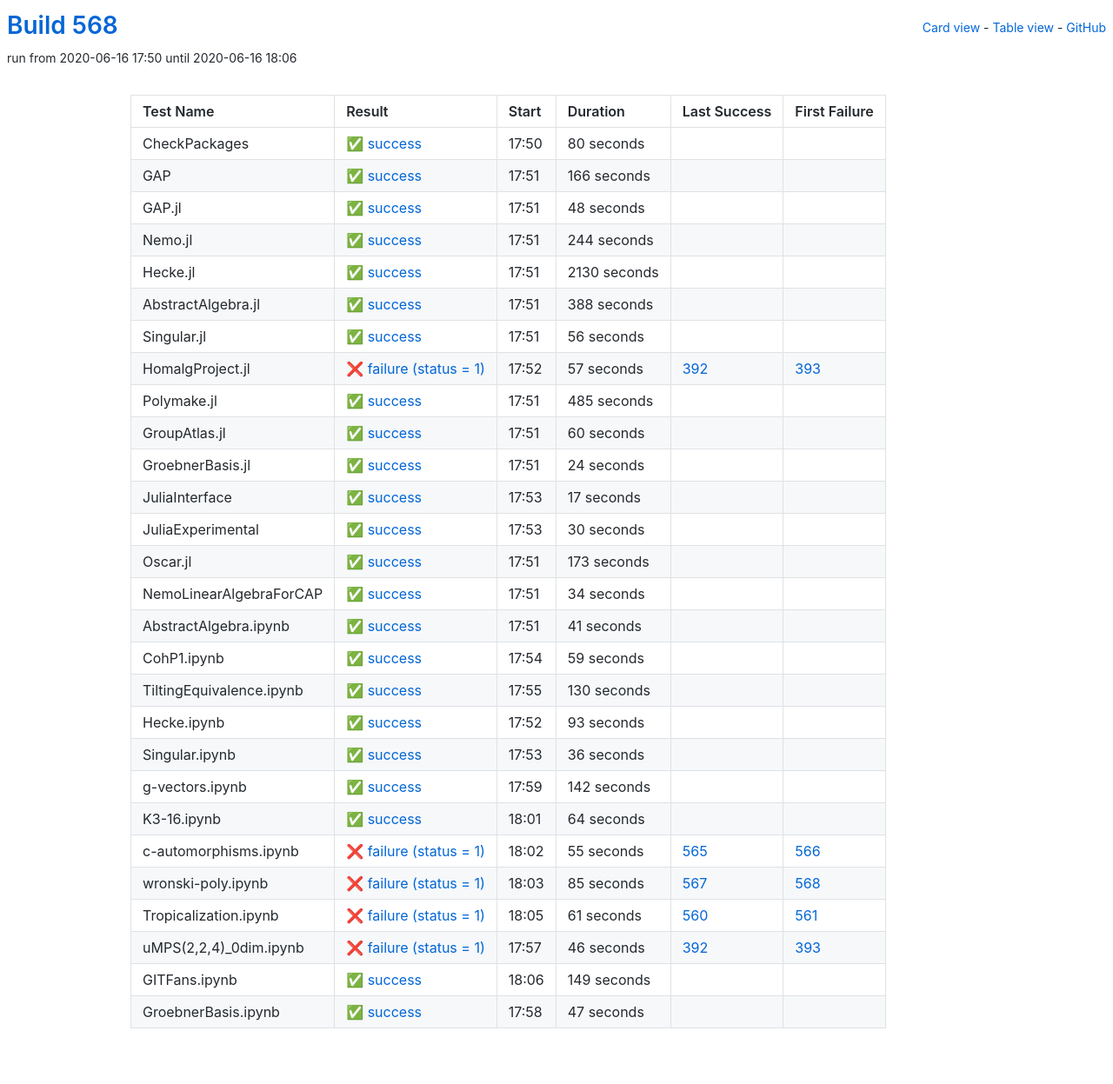
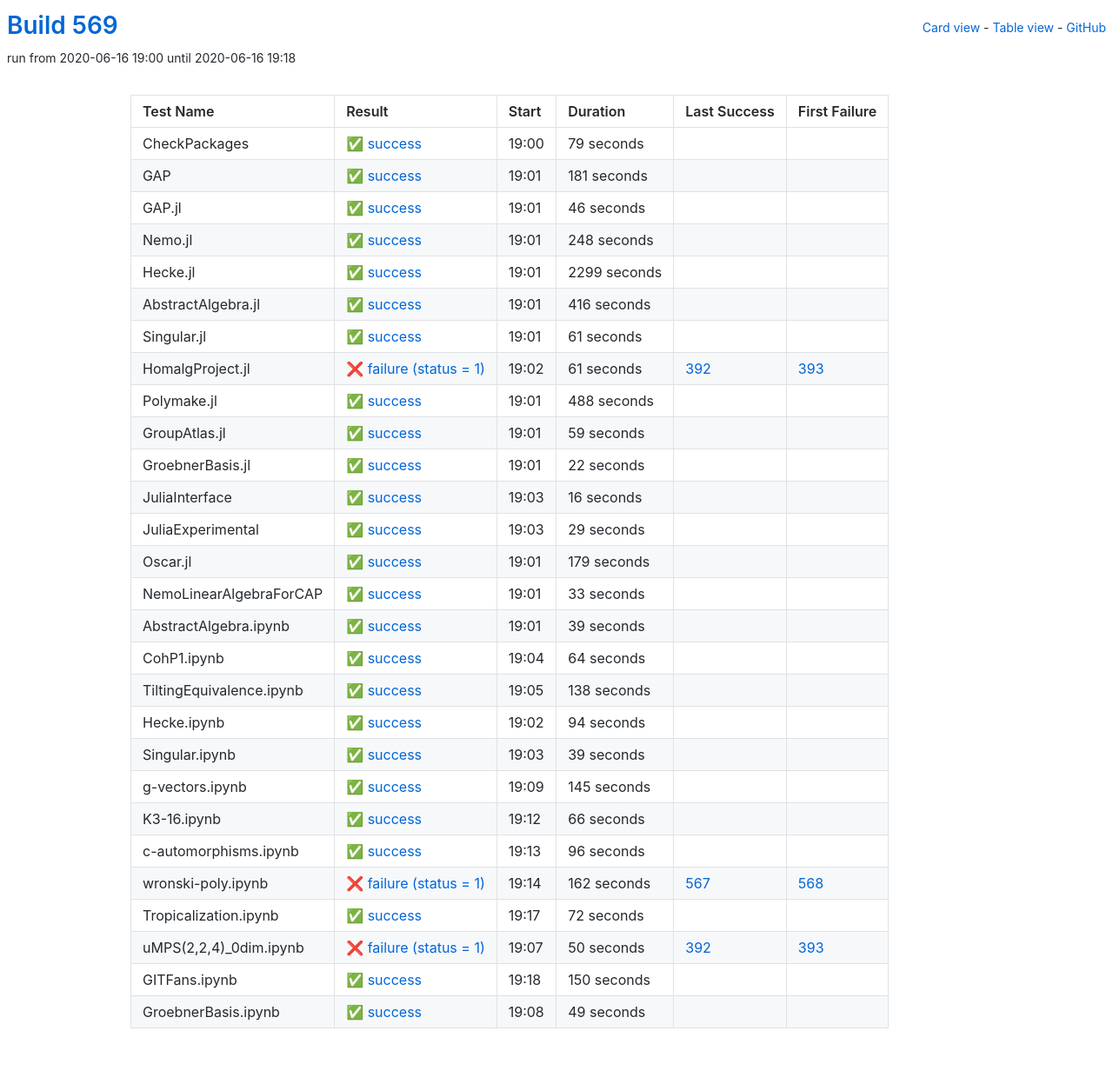
Before and after one commit to oscar-system/oscar-ci-status-1.4, a Jekyll site: the page built from table.html, in a window 1280 px wide. Shown: the whole page at 87% size. Built offline with Jekyll 4.4.1, drawn with Linux system fonts in a browser that asks for light colours.

Commit message:
Build #569

```diff
--- a/_data/ci.yml
+++ b/_data/ci.yml
@@ -1,6 +1,6 @@
 ---
-build: 568
-build_url: https://oscarci.mathematik.uni-kl.de/job/oscar-julia-1.4/568/
+build: 569
+build_url: https://oscarci.mathematik.uni-kl.de/job/oscar-julia-1.4/569/
 job: oscar-julia-1.4
 organization: oscar-system
 repo: oscar-ci-status-1.4
@@ -8,200 +8,116 @@ repourl: https://github.com/oscar-system/oscar-ci-status-1.4
 tests:
 - name: CheckPackages
   id: checkpackages
-  log: https://oscarci.mathematik.uni-kl.de/job/oscar-julia-1.4/568/artifact/logs/build-568/CheckPackages.log
-  start: 2020-06-16 17:50
+  log: https://oscarci.mathematik.uni-kl.de/job/oscar-julia-1.4/569/artifact/logs/build-569/CheckPackages.log
+  start: 2020-06-16 19:00
   success: true
   exitcode: 0
   status: success
-  duration: 80
+  duration: 79
   last_success: false
   last_success_url:
   first_failure: false
   first_failure_url:
 - name: GAP
   id: gap
-  log: https://oscarci.mathematik.uni-kl.de/job/oscar-julia-1.4/568/artifact/logs/build-568/GAP.log
-  start: 2020-06-16 17:51
+  log: https://oscarci.mathematik.uni-kl.de/job/oscar-julia-1.4/569/artifact/logs/build-569/GAP.log
+  start: 2020-06-16 19:01
   success: true
   exitcode: 0
   status: success
-  duration: 166
+  duration: 181
   last_success: false
   last_success_url:
   first_failure: false
   first_failure_url:
 - name: GAP.jl
   id: gap-jl
-  log: https://oscarci.mathematik.uni-kl.de/job/oscar-julia-1.4/568/artifact/logs/build-568/GAP.jl.log
-  start: 2020-06-16 17:51
+  log: https://oscarci.mathematik.uni-kl.de/job/oscar-julia-1.4/569/artifact/logs/build-569/GAP.jl.log
+  start: 2020-06-16 19:01
   success: true
   exitcode: 0
   status: success
-  duration: 48
+  duration: 46
   last_success: false
   last_success_url:
   first_failure: false
   first_failure_url:
 - name: Nemo.jl
   id: nemo-jl
-  log: https://oscarci.mathematik.uni-kl.de/job/oscar-julia-1.4/568/artifact/logs/build-568/Nemo.jl.log
-  start: 2020-06-16 17:51
+  log: https://oscarci.mathematik.uni-kl.de/job/oscar-julia-1.4/569/artifact/logs/build-569/Nemo.jl.log
+  start: 2020-06-16 19:01
   success: true
   exitcode: 0
   status: success
-  duration: 244
+  duration: 248
   last_success: false
   last_success_url:
   first_failure: false
   first_failure_url:
 - name: Hecke.jl
   id: hecke-jl
-  log: https://oscarci.mathematik.uni-kl.de/job/oscar-julia-1.4/568/artifact/logs/build-568/Hecke.jl.log
-  start: 2020-06-16 17:51
+  log: https://oscarci.mathematik.uni-kl.de/job/oscar-julia-1.4/569/artifact/logs/build-569/Hecke.jl.log
+  start: 2020-06-16 19:01
   success: true
   exitcode: 0
   status: success
-  duration: 2130
+  duration: 2299
   last_success: false
   last_success_url:
   first_failure: false
   first_failure_url:
 - name: AbstractAlgebra.jl
   id: abstractalgebra-jl
-  log: https://oscarci.mathematik.uni-kl.de/job/oscar-julia-1.4/568/artifact/logs/build-568/AbstractAlgebra.jl.log
-  start: 2020-06-16 17:51
+  log: https://oscarci.mathematik.uni-kl.de/job/oscar-julia-1.4/569/artifact/logs/build-569/AbstractAlgebra.jl.log
+  start: 2020-06-16 19:01
   success: true
   exitcode: 0
   status: success
-  duration: 388
+  duration: 416
   last_success: false
   last_success_url:
   first_failure: false
   first_failure_url:
 - name: Singular.jl
   id: singular-jl
-  log: https://oscarci.mathematik.uni-kl.de/job/oscar-julia-1.4/568/artifact/logs/build-568/Singular.jl.log
-  start: 2020-06-16 17:51
+  log: https://oscarci.mathematik.uni-kl.de/job/oscar-julia-1.4/569/artifact/logs/build-569/Singular.jl.log
+  start: 2020-06-16 19:01
   success: true
   exitcode: 0
   status: success
-  duration: 56
+  duration: 61
   last_success: false
   last_success_url:
   first_failure: false
   first_failure_url:
 - name: HomalgProject.jl
   id: homalgproject-jl
-  log: https://oscarci.mathematik.uni-kl.de/job/oscar-julia-1.4/568/artifact/logs/build-568/HomalgProject.jl.log
-  start: 2020-06-16 17:52
+  log: https://oscarci.mathematik.uni-kl.de/job/oscar-julia-1.4/569/artifact/logs/build-569/HomalgProject.jl.log
+  start: 2020-06-16 19:02
   success: false
   exitcode: 1
   status: failure
-  duration: 57
+  duration: 61
   last_success: 392
   last_success_url: https://oscarci.mathematik.uni-kl.de/job/oscar-julia-1.4/392/
   first_failure: 393
   first_failure_url: https://oscarci.mathematik.uni-kl.de/job/oscar-julia-1.4/393/
 - name: Polymake.jl
   id: polymake-jl
-  log: https://oscarci.mathematik.uni-kl.de/job/oscar-julia-1.4/568/artifact/logs/build-568/Polymake.jl.log
-  start: 2020-06-16 17:51
+  log: https://oscarci.mathematik.uni-kl.de/job/oscar-julia-1.4/569/artifact/logs/build-569/Polymake.jl.log
+  start: 2020-06-16 19:01
   success: true
   exitcode: 0
   status: success
-  duration: 485
+  duration: 488
   last_success: false
   last_success_url:
   first_failure: false
   first_failure_url:
 - name: GroupAtlas.jl
   id: groupatlas-jl
-  log: https://oscarci.mathematik.uni-kl.de/job/oscar-julia-1.4/568/artifact/logs/build-568/GroupAtlas.jl.log
-  start: 2020-06-16 17:51
-  success: true
-  exitcode: 0
-  status: success
-  duration: 60
-  last_success: false
-  last_success_url:
-  first_failure: false
-  first_failure_url:
-- name: GroebnerBasis.jl
-  id: groebnerbasis-jl
-  log: https://oscarci.mathematik.uni-kl.de/job/oscar-julia-1.4/568/artifact/logs/build-568/GroebnerBasis.jl.log
-  start: 2020-06-16 17:51
-  success: true
-  exitcode: 0
-  status: success
-  duration: 24
-  last_success: false
-  last_success_url:
-  first_failure: false
-  first_failure_url:
-- name: JuliaInterface
-  id: juliainterface
-  log: https://oscarci.mathematik.uni-kl.de/job/oscar-julia-1.4/568/artifact/logs/build-568/JuliaInterface.log
-  start: 2020-06-16 17:53
-  success: true
-  exitcode: 0
-  status: success
-  duration: 17
-  last_success: false
-  last_success_url:
-  first_failure: false
-  first_failure_url:
-- name: JuliaExperimental
-  id: juliaexperimental
-  log: https://oscarci.mathematik.uni-kl.de/job/oscar-julia-1.4/568/artifact/logs/build-568/JuliaExperimental.log
-  start: 2020-06-16 17:53
-  success: true
-  exitcode: 0
-  status: success
-  duration: 30
-  last_success: false
-  last_success_url:
-  first_failure: false
-  first_failure_url:
-- name: Oscar.jl
-  id: oscar-jl
-  log: https://oscarci.mathematik.uni-kl.de/job/oscar-julia-1.4/568/artifact/logs/build-568/Oscar.jl.log
-  start: 2020-06-16 17:51
-  success: true
-  exitcode: 0
-  status: success
-  duration: 173
-  last_success: false
-  last_success_url:
-  first_failure: false
-  first_failure_url:
-- name: NemoLinearAlgebraForCAP
-  id: nemolinearalgebraforcap
-  log: https://oscarci.mathematik.uni-kl.de/job/oscar-julia-1.4/568/artifact/logs/build-568/NemoLinearAlgebraForCAP.log
-  start: 2020-06-16 17:51
-  success: true
-  exitcode: 0
-  status: success
-  duration: 34
-  last_success: false
-  last_success_url:
-  first_failure: false
-  first_failure_url:
-- name: AbstractAlgebra.ipynb
-  id: abstractalgebra-ipynb
-  log: https://oscarci.mathematik.uni-kl.de/job/oscar-julia-1.4/568/artifact/logs/build-568/AbstractAlgebra.ipynb.log
-  start: 2020-06-16 17:51
-  success: true
-  exitcode: 0
-  status: success
-  duration: 41
-  last_success: false
-  last_success_url:
-  first_failure: false
-  first_failure_url:
-- name: CohP1.ipynb
-  id: cohp1-ipynb
-  log: https://oscarci.mathematik.uni-kl.de/job/oscar-julia-1.4/568/artifact/logs/build-568/CohP1.ipynb.log
-  start: 2020-06-16 17:54
+  log: https://oscarci.mathematik.uni-kl.de/job/oscar-julia-1.4/569/artifact/logs/build-569/GroupAtlas.jl.log
+  start: 2020-06-16 19:01
   success: true
   exitcode: 0
   status: success
@@ -210,58 +126,82 @@ tests:
   last_success_url:
   first_failure: false
   first_failure_url:
-- name: TiltingEquivalence.ipynb
-  id: tiltingequivalence-ipynb
-  log: https://oscarci.mathematik.uni-kl.de/job/oscar-julia-1.4/568/artifact/logs/build-568/TiltingEquivalence.ipynb.log
-  start: 2020-06-16 17:55
+- name: GroebnerBasis.jl
+  id: groebnerbasis-jl
+  log: https://oscarci.mathematik.uni-kl.de/job/oscar-julia-1.4/569/artifact/logs/build-569/GroebnerBasis.jl.log
+  start: 2020-06-16 19:01
   success: true
   exitcode: 0
   status: success
-  duration: 130
+  duration: 22
   last_success: false
   last_success_url:
   first_failure: false
   first_failure_url:
-- name: Hecke.ipynb
-  id: hecke-ipynb
-  log: https://oscarci.mathematik.uni-kl.de/job/oscar-julia-1.4/568/artifact/logs/build-568/Hecke.ipynb.log
-  start: 2020-06-16 17:52
+- name: JuliaInterface
+  id: juliainterface
+  log: https://oscarci.mathematik.uni-kl.de/job/oscar-julia-1.4/569/artifact/logs/build-569/JuliaInterface.log
+  start: 2020-06-16 19:03
   success: true
   exitcode: 0
   status: success
-  duration: 93
+  duration: 16
   last_success: false
   last_success_url:
   first_failure: false
   first_failure_url:
-- name: Singular.ipynb
-  id: singular-ipynb
-  log: https://oscarci.mathematik.uni-kl.de/job/oscar-julia-1.4/568/artifact/logs/build-568/Singular.ipynb.log
-  start: 2020-06-16 17:53
+- name: JuliaExperimental
+  id: juliaexperimental
+  log: https://oscarci.mathematik.uni-kl.de/job/oscar-julia-1.4/569/artifact/logs/build-569/JuliaExperimental.log
+  start: 2020-06-16 19:03
   success: true
   exitcode: 0
   status: success
-  duration: 36
+  duration: 29
   last_success: false
   last_success_url:
   first_failure: false
   first_failure_url:
-- name: g-vectors.ipynb
-  id: g-vectors-ipynb
-  log: https://oscarci.mathematik.uni-kl.de/job/oscar-julia-1.4/568/artifact/logs/build-568/g-vectors.ipynb.log
-  start: 2020-06-16 17:59
+- name: Oscar.jl
+  id: oscar-jl
+  log: https://oscarci.mathematik.uni-kl.de/job/oscar-julia-1.4/569/artifact/logs/build-569/Oscar.jl.log
+  start: 2020-06-16 19:01
   success: true
   exitcode: 0
   status: success
-  duration: 142
+  duration: 179
   last_success: false
   last_success_url:
   first_failure: false
   first_failure_url:
-- name: K3-16.ipynb
-  id: k3-16-ipynb
-  log: https://oscarci.mathematik.uni-kl.de/job/oscar-julia-1.4/568/artifact/logs/build-568/K3-16.ipynb.log
-  start: 2020-06-16 18:01
+- name: NemoLinearAlgebraForCAP
+  id: nemolinearalgebraforcap
+  log: https://oscarci.mathematik.uni-kl.de/job/oscar-julia-1.4/569/artifact/logs/build-569/NemoLinearAlgebraForCAP.log
+  start: 2020-06-16 19:01
+  success: true
+  exitcode: 0
+  status: success
+  duration: 33
+  last_success: false
+  last_success_url:
+  first_failure: false
+  first_failure_url:
+- name: AbstractAlgebra.ipynb
+  id: abstractalgebra-ipynb
+  log: https://oscarci.mathematik.uni-kl.de/job/oscar-julia-1.4/569/artifact/logs/build-569/AbstractAlgebra.ipynb.log
+  start: 2020-06-16 19:01
+  success: true
+  exitcode: 0
+  status: success
+  duration: 39
+  last_success: false
+  last_success_url:
+  first_failure: false
+  first_failure_url:
+- name: CohP1.ipynb
+  id: cohp1-ipynb
+  log: https://oscarci.mathematik.uni-kl.de/job/oscar-julia-1.4/569/artifact/logs/build-569/CohP1.ipynb.log
+  start: 2020-06-16 19:04
   success: true
   exitcode: 0
   status: success
@@ -270,74 +210,134 @@ tests:
   last_success_url:
   first_failure: false
   first_failure_url:
+- name: TiltingEquivalence.ipynb
+  id: tiltingequivalence-ipynb
+  log: https://oscarci.mathematik.uni-kl.de/job/oscar-julia-1.4/569/artifact/logs/build-569/TiltingEquivalence.ipynb.log
+  start: 2020-06-16 19:05
+  success: true
+  exitcode: 0
+  status: success
+  duration: 138
+  last_success: false
+  last_success_url:
+  first_failure: false
+  first_failure_url:
+- name: Hecke.ipynb
+  id: hecke-ipynb
+  log: https://oscarci.mathematik.uni-kl.de/job/oscar-julia-1.4/569/artifact/logs/build-569/Hecke.ipynb.log
+  start: 2020-06-16 19:02
+  success: true
+  exitcode: 0
+  status: success
+  duration: 94
+  last_success: false
+  last_success_url:
+  first_failure: false
+  first_failure_url:
+- name: Singular.ipynb
+  id: singular-ipynb
+  log: https://oscarci.mathematik.uni-kl.de/job/oscar-julia-1.4/569/artifact/logs/build-569/Singular.ipynb.log
+  start: 2020-06-16 19:03
+  success: true
+  exitcode: 0
+  status: success
+  duration: 39
+  last_success: false
+  last_success_url:
+  first_failure: false
+  first_failure_url:
+- name: g-vectors.ipynb
+  id: g-vectors-ipynb
+  log: https://oscarci.mathematik.uni-kl.de/job/oscar-julia-1.4/569/artifact/logs/build-569/g-vectors.ipynb.log
+  start: 2020-06-16 19:09
+  success: true
+  exitcode: 0
+  status: success
+  duration: 145
+  last_success: false
+  last_success_url:
+  first_failure: false
+  first_failure_url:
+- name: K3-16.ipynb
+  id: k3-16-ipynb
+  log: https://oscarci.mathematik.uni-kl.de/job/oscar-julia-1.4/569/artifact/logs/build-569/K3-16.ipynb.log
+  start: 2020-06-16 19:12
+  success: true
+  exitcode: 0
+  status: success
+  duration: 66
+  last_success: false
+  last_success_url:
+  first_failure: false
+  first_failure_url:
 - name: c-automorphisms.ipynb
   id: c-automorphisms-ipynb
-  log: https://oscarci.mathematik.uni-kl.de/job/oscar-julia-1.4/568/artifact/logs/build-568/c-automorphisms.ipynb.log
-  start: 2020-06-16 18:02
+  log: https://oscarci.mathematik.uni-kl.de/job/oscar-julia-1.4/569/artifact/logs/build-569/c-automorphisms.ipynb.log
+  start: 2020-06-16 19:13
+  success: true
+  exitcode: 0
+  status: success
+  duration: 96
+  last_success: false
+  last_success_url:
+  first_failure: false
+  first_failure_url:
+- name: wronski-poly.ipynb
+  id: wronski-poly-ipynb
+  log: https://oscarci.mathematik.uni-kl.de/job/oscar-julia-1.4/569/artifact/logs/build-569/wronski-poly.ipynb.log
+  start: 2020-06-16 19:14
   success: false
   exitcode: 1
   status: failure
-  duration: 55
-  last_success: 565
-  last_success_url: https://oscarci.mathematik.uni-kl.de/job/oscar-julia-1.4/565/
-  first_failure: 566
-  first_failure_url: https://oscarci.mathematik.uni-kl.de/job/oscar-julia-1.4/566/
-- name: wronski-poly.ipynb
-  id: wronski-poly-ipynb
-  log: https://oscarci.mathematik.uni-kl.de/job/oscar-julia-1.4/568/artifact/logs/build-568/wronski-poly.ipynb.log
-  start: 2020-06-16 18:03
-  success: false
-  exitcode: 1
-  status: failure
-  duration: 85
+  duration: 162
   last_success: 567
   last_success_url: https://oscarci.mathematik.uni-kl.de/job/oscar-julia-1.4/567/
   first_failure: 568
   first_failure_url: https://oscarci.mathematik.uni-kl.de/job/oscar-julia-1.4/568/
 - name: Tropicalization.ipynb
   id: tropicalization-ipynb
-  log: https://oscarci.mathematik.uni-kl.de/job/oscar-julia-1.4/568/artifact/logs/build-568/Tropicalization.ipynb.log
-  start: 2020-06-16 18:05
+  log: https://oscarci.mathematik.uni-kl.de/job/oscar-julia-1.4/569/artifact/logs/build-569/Tropicalization.ipynb.log
+  start: 2020-06-16 19:17
+  success: true
+  exitcode: 0
+  status: success
+  duration: 72
+  last_success: false
+  last_success_url:
+  first_failure: false
+  first_failure_url:
+- name: uMPS(2,2,4)_0dim.ipynb
+  id: umps-2-2-4-0dim-ipynb
+  log: https://oscarci.mathematik.uni-kl.de/job/oscar-julia-1.4/569/artifact/logs/build-569/uMPS-2-2-4-_0dim.ipynb.log
+  start: 2020-06-16 19:07
   success: false
   exitcode: 1
   status: failure
-  duration: 61
-  last_success: 560
-  last_success_url: https://oscarci.mathematik.uni-kl.de/job/oscar-julia-1.4/560/
-  first_failure: 561
-  first_failure_url: https://oscarci.mathematik.uni-kl.de/job/oscar-julia-1.4/561/
-- name: uMPS(2,2,4)_0dim.ipynb
-  id: umps-2-2-4-0dim-ipynb
-  log: https://oscarci.mathematik.uni-kl.de/job/oscar-julia-1.4/568/artifact/logs/build-568/uMPS-2-2-4-_0dim.ipynb.log
-  start: 2020-06-16 17:57
-  success: false
-  exitcode: 1
-  status: failure
-  duration: 46
+  duration: 50
   last_success: 392
   last_success_url: https://oscarci.mathematik.uni-kl.de/job/oscar-julia-1.4/392/
   first_failure: 393
   first_failure_url: https://oscarci.mathematik.uni-kl.de/job/oscar-julia-1.4/393/
 - name: GITFans.ipynb
   id: gitfans-ipynb
-  log: https://oscarci.mathematik.uni-kl.de/job/oscar-julia-1.4/568/artifact/logs/build-568/GITFans.ipynb.log
-  start: 2020-06-16 18:06
+  log: https://oscarci.mathematik.uni-kl.de/job/oscar-julia-1.4/569/artifact/logs/build-569/GITFans.ipynb.log
+  start: 2020-06-16 19:18
   success: true
   exitcode: 0
   status: success
-  duration: 149
+  duration: 150
   last_success: false
   last_success_url:
   first_failure: false
   first_failure_url:
 - name: GroebnerBasis.ipynb
   id: groebnerbasis-ipynb
-  log: https://oscarci.mathematik.uni-kl.de/job/oscar-julia-1.4/568/artifact/logs/build-568/GroebnerBasis.ipynb.log
-  start: 2020-06-16 17:58
+  log: https://oscarci.mathematik.uni-kl.de/job/oscar-julia-1.4/569/artifact/logs/build-569/GroebnerBasis.ipynb.log
+  start: 2020-06-16 19:08
   success: true
   exitcode: 0
   status: success
-  duration: 47
+  duration: 49
   last_success: false
   last_success_url:
   first_failure: false
```
Also changed, not shown: README.md.
